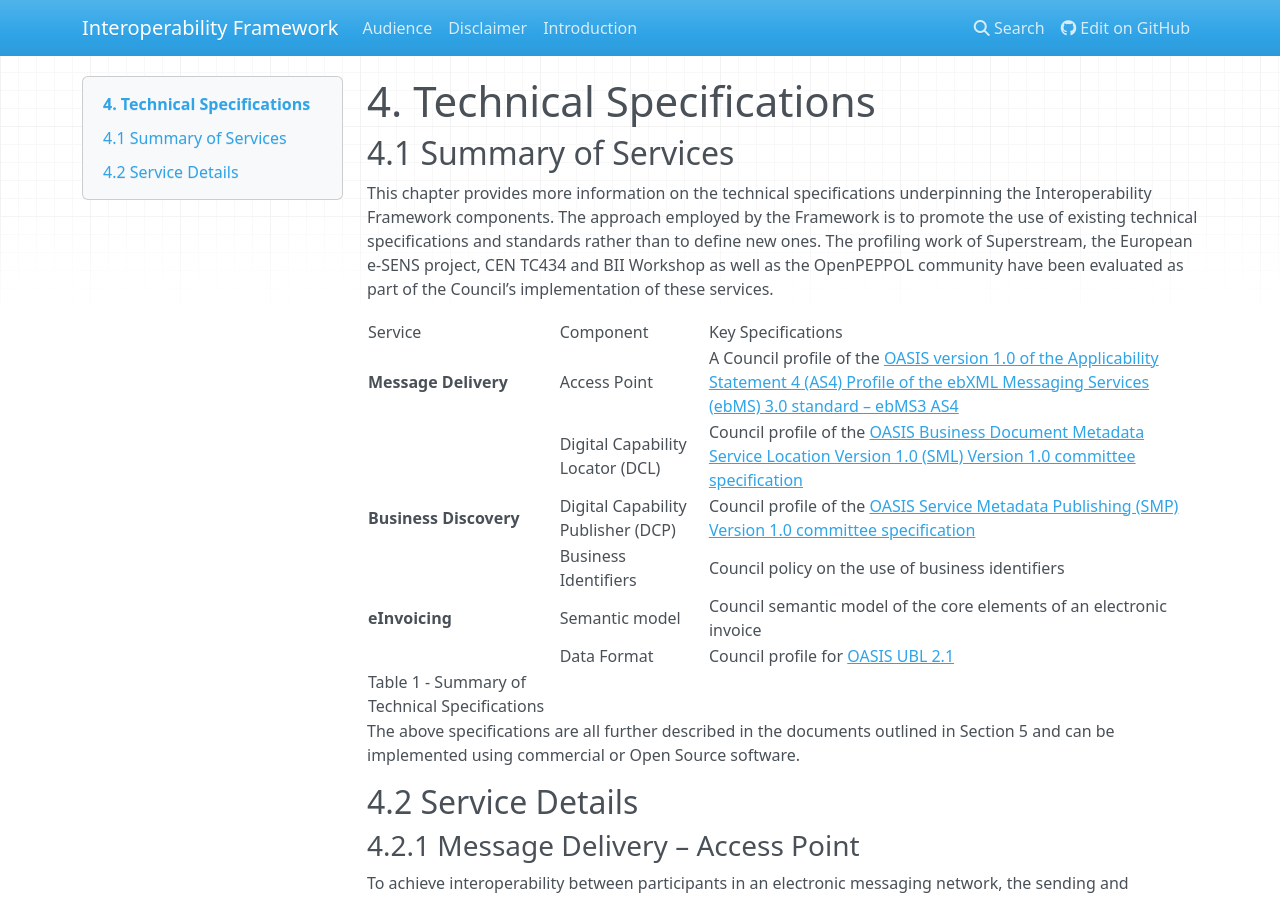
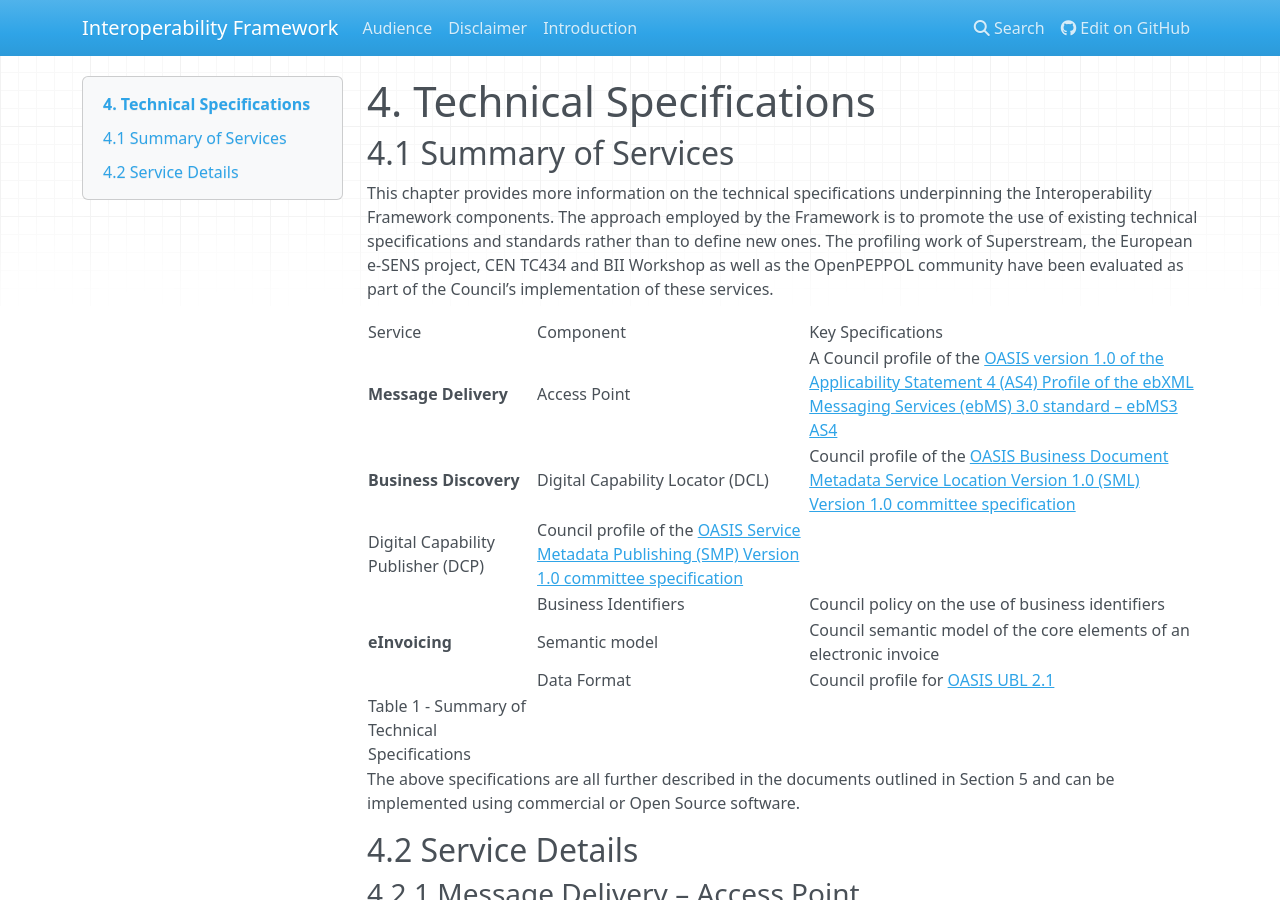
Before and after one commit to Kanwal-ATO/Interoperability-Framework, an MkDocs documentation site: the page built from docs/technicalspecifications.md, in a window 1280 px wide and 900 px high. Built offline with MkDocs 1.6.1, drawn with Linux system fonts in a browser that asks for light colours; nearby versions of some CDN libraries; old or Windows-style settings are respelled for this version of MkDocs.

```diff
--- a/docs/technicalspecifications.md
+++ b/docs/technicalspecifications.md
@@ -8,8 +8,8 @@ This chapter provides more information on the technical specifications underpinn
 | --- |------- |--------------- |
 | Service |Component |Key Specifications |
 **Message Delivery** | Access Point | A Council profile of the [OASIS version 1.0 of the Applicability Statement 4 (AS4) Profile of the ebXML Messaging Services (ebMS) 3.0 standard – ebMS3 AS4](http://docs.oasis-open.org/ebxml-msg/ebms/v3.0/profiles/AS4-profile/v1.0/os/AS4-profile-v1.0-os.html)|
-                    | Digital Capability Locator (DCL) | Council profile of the [OASIS Business Document Metadata Service Location Version 1.0 (SML) Version 1.0 committee specification](http://docs.oasis-open.org/bdxr/BDX-Location/v1.0/cs01/BDX-Location-v1.0-cs01.html)|
-**Business Discovery** |Digital Capability Publisher (DCP)| Council profile of the [OASIS Service Metadata Publishing (SMP) Version 1.0 committee specification](http://docs.oasis-open.org/bdxr/bdx-smp/v1.0/cs01/bdx-smp-v1.0-cs01.html) |
+**Business Discovery**  | Digital Capability Locator (DCL) | Council profile of the [OASIS Business Document Metadata Service Location Version 1.0 (SML) Version 1.0 committee specification](http://docs.oasis-open.org/bdxr/BDX-Location/v1.0/cs01/BDX-Location-v1.0-cs01.html)|
+ |Digital Capability Publisher (DCP)| Council profile of the [OASIS Service Metadata Publishing (SMP) Version 1.0 committee specification](http://docs.oasis-open.org/bdxr/bdx-smp/v1.0/cs01/bdx-smp-v1.0-cs01.html) |
                       | Business Identifiers| Council policy on the use of business identifiers |
 **eInvoicing** | Semantic model | Council semantic model of the core elements of an electronic invoice  |
                | Data Format | Council profile for [OASIS UBL 2.1](http://docs.oasis-open.org/ubl/os-UBL-2.1/UBL-2.1.html) |
```
